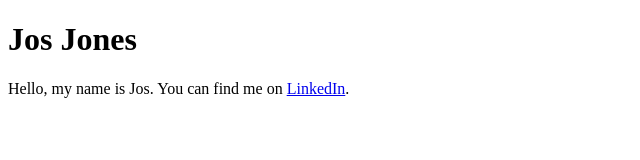
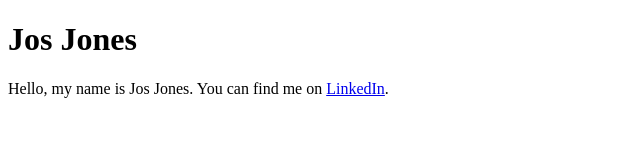
Before and after one commit to josjones/josjones.github.io, a plain HTML site: page index.html in a window 1280 px wide. Shown: the whole page, without its empty margins (0-640 px from the left). Drawn offline with Linux system fonts and the light colour scheme.

Commit message:
Added my surname

```diff
--- a/index.html
+++ b/index.html
@@ -18,7 +18,7 @@
   </header>
 
   <div role="main">
-    <p>Hello, my name is Jos. You can find me on <a href="https://uk.linkedin.com/in/jos-jones-1500805b">LinkedIn</a>.</p>
+    <p>Hello, my name is Jos Jones. You can find me on <a href="https://uk.linkedin.com/in/jos-jones-1500805b">LinkedIn</a>.</p>
   </div>
 
 </body>
```
